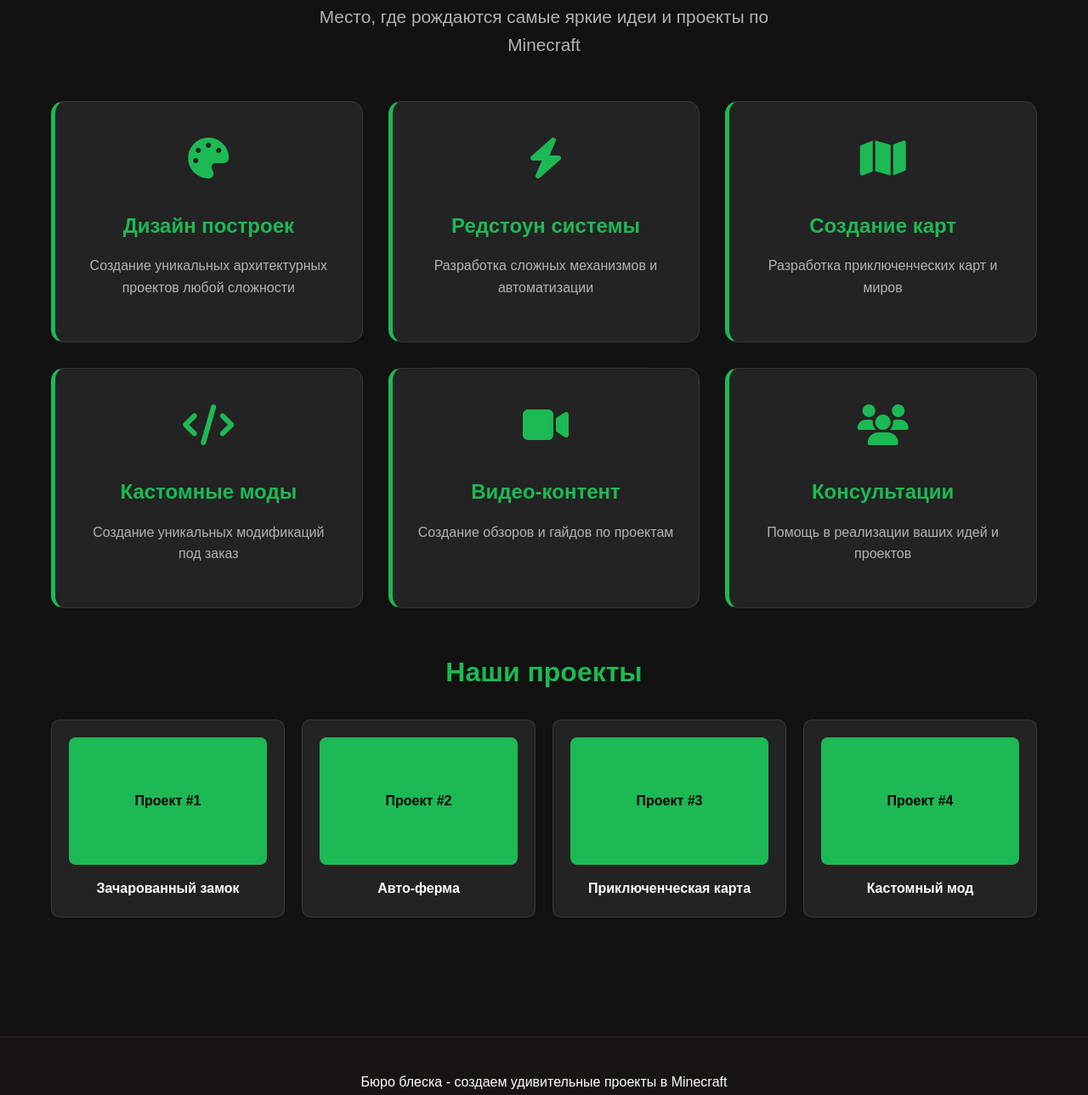
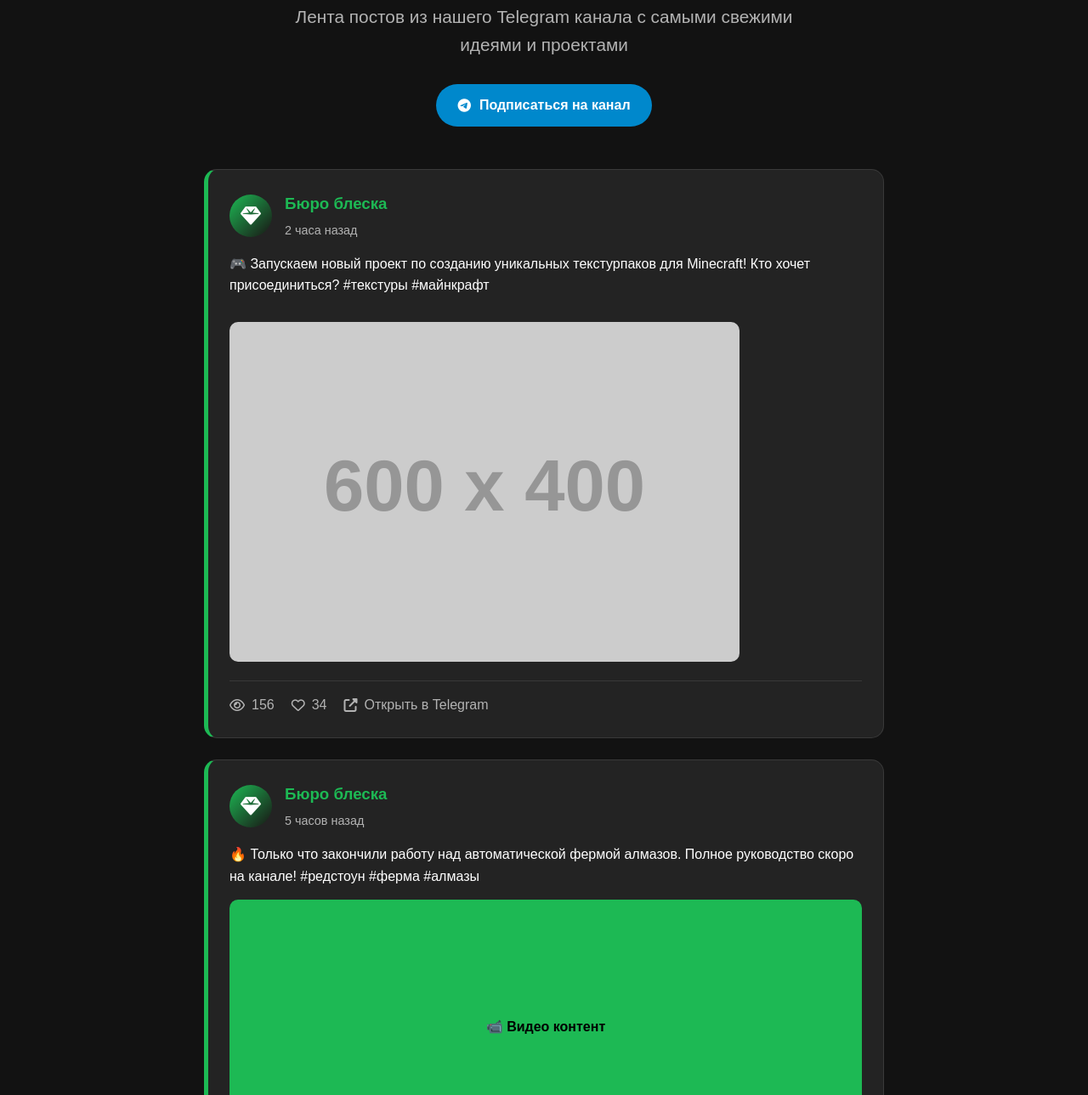
Before and after one commit to Deyniik/minecraft-wiki, a plain HTML site: page Lera's Bureau/index.html in a window 1280 px wide. Shown: the part 210-1499 px from the top of the page at 85% size. Drawn offline with Linux system fonts and the light colour scheme; placeholder pictures from the web are drawn by us.

Commit message:
Update index.html

```diff
--- a/Lera's Bureau/index.html
+++ b/Lera's Bureau/index.html
@@ -84,79 +84,128 @@
             font-size: 1.3rem;
             color: #B3B3B3;
             max-width: 600px;
+            margin: 0 auto 30px;
+        }
+
+        .telegram-link {
+            display: inline-flex;
+            align-items: center;
+            gap: 10px;
+            background: #0088cc;
+            color: white;
+            padding: 12px 25px;
+            border-radius: 25px;
+            text-decoration: none;
+            font-weight: bold;
+            transition: all 0.3s ease;
+        }
+
+        .telegram-link:hover {
+            background: #0077b5;
+            transform: scale(1.05);
+        }
+
+        /* Лента постов */
+        .posts-container {
+            max-width: 800px;
             margin: 0 auto;
         }
 
-        /* Карточки услуг */
-        .services-grid {
-            display: grid;
-            grid-template-columns: repeat(auto-fit, minmax(350px, 1fr));
-            gap: 30px;
-            margin-bottom: 50px;
-        }
-
-        .service-card {
+        .post {
             background: rgba(40, 40, 40, 0.8);
             border: 1px solid rgba(255, 255, 255, 0.1);
             border-radius: 15px;
-            padding: 30px;
-            text-align: center;
+            padding: 25px;
+            margin-bottom: 25px;
             transition: all 0.3s ease;
             border-left: 5px solid #1DB954;
         }
 
-        .service-card:hover {
-            background: rgba(29, 185, 84, 0.2);
-            transform: translateY(-10px);
+        .post:hover {
+            background: rgba(29, 185, 84, 0.1);
+            transform: translateY(-5px);
         }
 
-        .service-icon {
-            font-size: 3rem;
-            color: #1DB954;
-            margin-bottom: 20px;
+        .post-header {
+            display: flex;
+            align-items: center;
+            margin-bottom: 15px;
+            gap: 15px;
         }
 
-        .service-title {
+        .channel-icon {
+            width: 50px;
+            height: 50px;
+            background: linear-gradient(135deg, #1DB954 0%, #191414 100%);
+            border-radius: 50%;
+            display: flex;
+            align-items: center;
+            justify-content: center;
             font-size: 1.5rem;
+        }
+
+        .post-info h3 {
             color: #1DB954;
+            margin-bottom: 5px;
+        }
+
+        .post-date {
+            color: #B3B3B3;
+            font-size: 0.9rem;
+        }
+
+        .post-content {
+            color: #ffffff;
+            line-height: 1.6;
             margin-bottom: 15px;
         }
 
-        .service-description {
-            color: #B3B3B3;
-            margin-bottom: 20px;
+        .post-image {
+            max-width: 100%;
+            border-radius: 10px;
+            margin: 15px 0;
         }
 
-        /* Галерея */
-        .gallery {
-            margin: 50px 0;
+        .post-video {
+            max-width: 100%;
+            border-radius: 10px;
+            margin: 15px 0;
         }
 
-        .gallery-title {
-            text-align: center;
-            font-size: 2rem;
-            color: #1DB954;
-            margin-bottom: 30px;
+        .post-actions {
+            display: flex;
+            gap: 20px;
+            border-top: 1px solid rgba(255, 255, 255, 0.1);
+            padding-top: 15px;
         }
 
-        .gallery-grid {
-            display: grid;
-            grid-template-columns: repeat(auto-fit, minmax(250px, 1fr));
-            gap: 20px;
+        .post-action {
+            display: flex;
+            align-items: center;
+            gap: 8px;
+            color: #B3B3B3;
+            text-decoration: none;
+            transition: color 0.3s;
         }
 
-        .gallery-item {
-            background: rgba(40, 40, 40, 0.8);
-            border-radius: 10px;
-            padding: 20px;
-            text-align: center;
-            border: 1px solid rgba(255, 255, 255, 0.1);
+        .post-action:hover {
+            color: #1DB954;
         }
 
-        .gallery-item img {
-            max-width: 100%;
-            border-radius: 8px;
-            margin-bottom: 15px;
+        .loading {
+            text-align: center;
+            color: #B3B3B3;
+            font-size: 1.1rem;
+            padding: 40px;
+        }
+
+        .error {
+            text-align: center;
+            color: #ff6b6b;
+            background: rgba(255, 107, 107, 0.1);
+            padding: 20px;
+            border-radius: 10px;
+            margin: 20px 0;
         }
 
         /* Футер */
@@ -209,88 +258,18 @@
     <div class="container">
         <div class="bureau-header">
             <h1 class="bureau-title">💎 Бюро блеска</h1>
-            <p class="bureau-subtitle">Место, где рождаются самые яркие идеи и проекты по Minecraft</p>
+            <p class="bureau-subtitle">Лента постов из нашего Telegram канала с самыми свежими идеями и проектами</p>
+            <a href="https://t.me/+s-V3gpepZtw5ZWIy" target="_blank" class="telegram-link">
+                <i class="fab fa-telegram"></i>
+                Подписаться на канал
+            </a>
         </div>
 
-        <!-- Услуги бюро -->
-        <div class="services-grid">
-            <div class="service-card">
-                <div class="service-icon">
-                    <i class="fas fa-palette"></i>
-                </div>
-                <h3 class="service-title">Дизайн построек</h3>
-                <p class="service-description">Создание уникальных архитектурных проектов любой сложности</p>
-            </div>
-
-            <div class="service-card">
-                <div class="service-icon">
-                    <i class="fas fa-bolt"></i>
-                </div>
-                <h3 class="service-title">Редстоун системы</h3>
-                <p class="service-description">Разработка сложных механизмов и автоматизации</p>
-            </div>
-
-            <div class="service-card">
-                <div class="service-icon">
-                    <i class="fas fa-map"></i>
-                </div>
-                <h3 class="service-title">Создание карт</h3>
-                <p class="service-description">Разработка приключенческих карт и миров</p>
-            </div>
-
-            <div class="service-card">
-                <div class="service-icon">
-                    <i class="fas fa-code"></i>
-                </div>
-                <h3 class="service-title">Кастомные моды</h3>
-                <p class="service-description">Создание уникальных модификаций под заказ</p>
-            </div>
-
-            <div class="service-card">
-                <div class="service-icon">
-                    <i class="fas fa-video"></i>
-                </div>
-                <h3 class="service-title">Видео-контент</h3>
-                <p class="service-description">Создание обзоров и гайдов по проектам</p>
-            </div>
-
-            <div class="service-card">
-                <div class="service-icon">
-                    <i class="fas fa-users"></i>
-                </div>
-                <h3 class="service-title">Консультации</h3>
-                <p class="service-description">Помощь в реализации ваших идей и проектов</p>
-            </div>
-        </div>
-
-        <!-- Галерея проектов -->
-        <div class="gallery">
-            <h2 class="gallery-title">Наши проекты</h2>
-            <div class="gallery-grid">
-                <div class="gallery-item">
-                    <div style="background: #1DB954; height: 150px; border-radius: 8px; display: flex; align-items: center; justify-content: center; color: #000; font-weight: bold; margin-bottom: 15px;">
-                        Проект #1
-                    </div>
-                    <h4>Зачарованный замок</h4>
-                </div>
-                <div class="gallery-item">
-                    <div style="background: #1DB954; height: 150px; border-radius: 8px; display: flex; align-items: center; justify-content: center; color: #000; font-weight: bold; margin-bottom: 15px;">
-                        Проект #2
-                    </div>
-                    <h4>Авто-ферма</h4>
-                </div>
-                <div class="gallery-item">
-                    <div style="background: #1DB954; height: 150px; border-radius: 8px; display: flex; align-items: center; justify-content: center; color: #000; font-weight: bold; margin-bottom: 15px;">
-                        Проект #3
-                    </div>
-                    <h4>Приключенческая карта</h4>
-                </div>
-                <div class="gallery-item">
-                    <div style="background: #1DB954; height: 150px; border-radius: 8px; display: flex; align-items: center; justify-content: center; color: #000; font-weight: bold; margin-bottom: 15px;">
-                        Проект #4
-                    </div>
-                    <h4>Кастомный мод</h4>
-                </div>
+        <!-- Лента постов -->
+        <div class="posts-container" id="postsContainer">
+            <div class="loading">
+                <i class="fas fa-spinner fa-spin"></i>
+                Загружаем последние посты...
             </div>
         </div>
     </div>
@@ -298,11 +277,161 @@
     <!-- Футер -->
     <footer class="footer">
         <div class="footer-container">
-            <p>Бюро блеска - создаем удивительные проекты в Minecraft</p>
+            <p>Бюро блеска - свежие идеи и проекты из Telegram</p>
             <a href="../" class="back-link">
                 <i class="fas fa-arrow-left"></i> Вернуться на главную
             </a>
         </div>
     </footer>
+
+    <script>
+        // Функция для загрузки постов из Telegram канала
+        async function loadTelegramPosts() {
+            const container = document.getElementById('postsContainer');
+
+            try {
+                // Временные данные для демонстрации
+                // В реальности нужно использовать Telegram API или RSS
+                const demoPosts = [
+                    {
+                        id: 1,
+                        text: "🎮 Запускаем новый проект по созданию уникальных текстурпаков для Minecraft! Кто хочет присоединиться? #текстуры #майнкрафт",
+                        date: "2 часа назад",
+                        views: 156,
+                        likes: 34,
+                        image: "https://via.placeholder.com/600x400/1DB954/000000?text=Текстурпак+Проект"
+                    },
+                    {
+                        id: 2,
+                        text: "🔥 Только что закончили работу над автоматической фермой алмазов. Полное руководство скоро на канале! #редстоун #ферма #алмазы",
+                        date: "5 часов назад",
+                        views: 289,
+                        likes: 67,
+                        video: "https://via.placeholder.com/600x400/1DB954/000000?text=Видео+Фермы"
+                    },
+                    {
+                        id: 3,
+                        text: "💡 Идея для следующего проекта: интерактивная карта приключений с квестами и загадками. Какие биомы добавить? #карта #приключения",
+                        date: "1 день назад",
+                        views: 423,
+                        likes: 89,
+                        image: "https://via.placeholder.com/600x400/1DB954/000000?text=Карта+Приключений"
+                    },
+                    {
+                        id: 4,
+                        text: "🚀 Обновление нашего мода 'Bureau Tools' вышло! Добавлены новые инструменты для строительства. Ссылка в закреплённом сообщении. #моды #обновление",
+                        date: "2 дня назад",
+                        views: 567,
+                        likes: 123
+                    }
+                ];
+
+                container.innerHTML = '';
+
+                demoPosts.forEach(post => {
+                    const postElement = document.createElement('div');
+                    postElement.className = 'post';
+
+                    let mediaHtml = '';
+                    if (post.image) {
+                        mediaHtml = `<img src="${post.image}" alt="Изображение поста" class="post-image" onerror="this.style.display='none'">`;
+                    } else if (post.video) {
+                        mediaHtml = `<div class="post-video" style="background: #1DB954; height: 300px; border-radius: 10px; display: flex; align-items: center; justify-content: center; color: #000; font-weight: bold;">
+                            📹 Видео контент
+                        </div>`;
+                    }
+
+                    postElement.innerHTML = `
+                        <div class="post-header">
+                            <div class="channel-icon">
+                                <i class="fas fa-gem"></i>
+                            </div>
+                            <div class="post-info">
+                                <h3>Бюро блеска</h3>
+                                <div class="post-date">${post.date}</div>
+                            </div>
+                        </div>
+                        <div class="post-content">
+                            ${post.text}
+                        </div>
+                        ${mediaHtml}
+                        <div class="post-actions">
+                            <a href="#" class="post-action">
+                                <i class="far fa-eye"></i>
+                                ${post.views}
+                            </a>
+                            <a href="#" class="post-action">
+                                <i class="far fa-heart"></i>
+                                ${post.likes}
+                            </a>
+                            <a href="https://t.me/+s-V3gpepZtw5ZWIy" target="_blank" class="post-action">
+                                <i class="fas fa-external-link-alt"></i>
+                                Открыть в Telegram
+                            </a>
+                        </div>
+                    `;
+
+                    container.appendChild(postElement);
+                });
+
+            } catch (error) {
+                console.error('Ошибка загрузки постов:', error);
+                container.innerHTML = `
+                    <div class="error">
+                        <i class="fas fa-exclamation-triangle"></i>
+                        <p>Не удалось загрузить посты. Посетите наш Telegram канал напрямую:</p>
+                        <a href="https://t.me/+s-V3gpepZtw5ZWIy" target="_blank" class="telegram-link" style="margin-top: 15px;">
+                            <i class="fab fa-telegram"></i>
+                            Перейти в Telegram
+                        </a>
+                    </div>
+                `;
+            }
+        }
+
+        // Функция для реальной интеграции с Telegram API (раскомментировать когда будет API ключ)
+        /*
+        async function loadRealTelegramPosts() {
+            const container = document.getElementById('postsContainer');
+            const CHANNEL_USERNAME = 's-V3gpepZtw5ZWIy'; // username твоего канала
+            const API_KEY = 'YOUR_TELEGRAM_API_KEY'; // Нужно получить у @BotFather
+
+            try {
+                // Получаем информацию о канале
+                const response = await fetch(`https://api.telegram.org/bot${API_KEY}/getChat?chat_id=@${CHANNEL_USERNAME}`);
+                const data = await response.json();
+
+                if (data.ok) {
+                    // Получаем посты из канала
+                    const postsResponse = await fetch(`https://api.telegram.org/bot${API_KEY}/getChatHistory?chat_id=@${CHANNEL_USERNAME}&limit=10`);
+                    const postsData = await postsResponse.json();
+
+                    container.innerHTML = '';
+
+                    postsData.result.messages.forEach(message => {
+                        // Создаем элементы постов на основе реальных данных
+                        // ...
+                    });
+                }
+            } catch (error) {
+                console.error('Error loading Telegram posts:', error);
+                // Показываем демо данные при ошибке
+                loadTelegramPosts();
+            }
+        }
+        */
+
+        // Загружаем посты при загрузке страницы
+        document.addEventListener('DOMContentLoaded', function() {
+            // Пока используем демо данные
+            loadTelegramPosts();
+
+            // Для реальной интеграции раскомментируй:
+            // loadRealTelegramPosts();
+        });
+
+        // Авто-обновление постов каждые 5 минут
+        setInterval(loadTelegramPosts, 300000);
+    </script>
 </body>
 </html>
```
